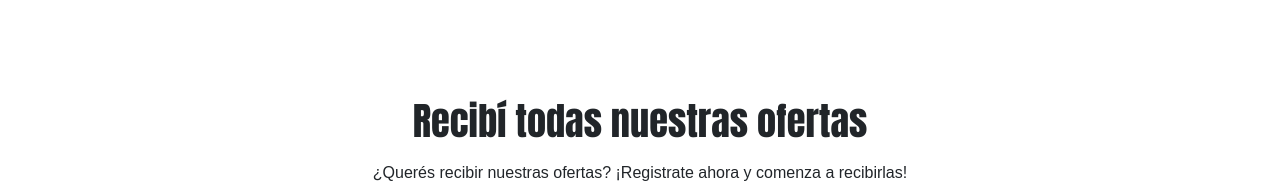
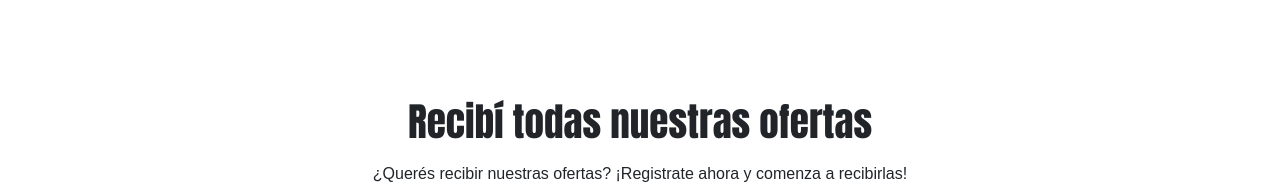
Before and after one commit to gustavo3434/sass, a website: page index.html in a window 1280 px wide. Shown: the part 2173-2368 px from the top of the page. Drawn offline with nearby package versions, Linux system fonts and the light colour scheme.

Commit message:
catorce commit

```diff
--- a/assets/scss/_formulario.scss
+++ b/assets/scss/_formulario.scss
@@ -9,7 +9,7 @@
     margin-left: 6%;
     background-color: white;
     h2{
-        font-size: 2.4rem;
+        font-size: 2.45rem;
         font-family: Impact, Haettenschweiler, 'Arial Narrow Bold', sans-serif;
     }
     p{
```
Also changed, not shown: assets/css/estilo.css.
